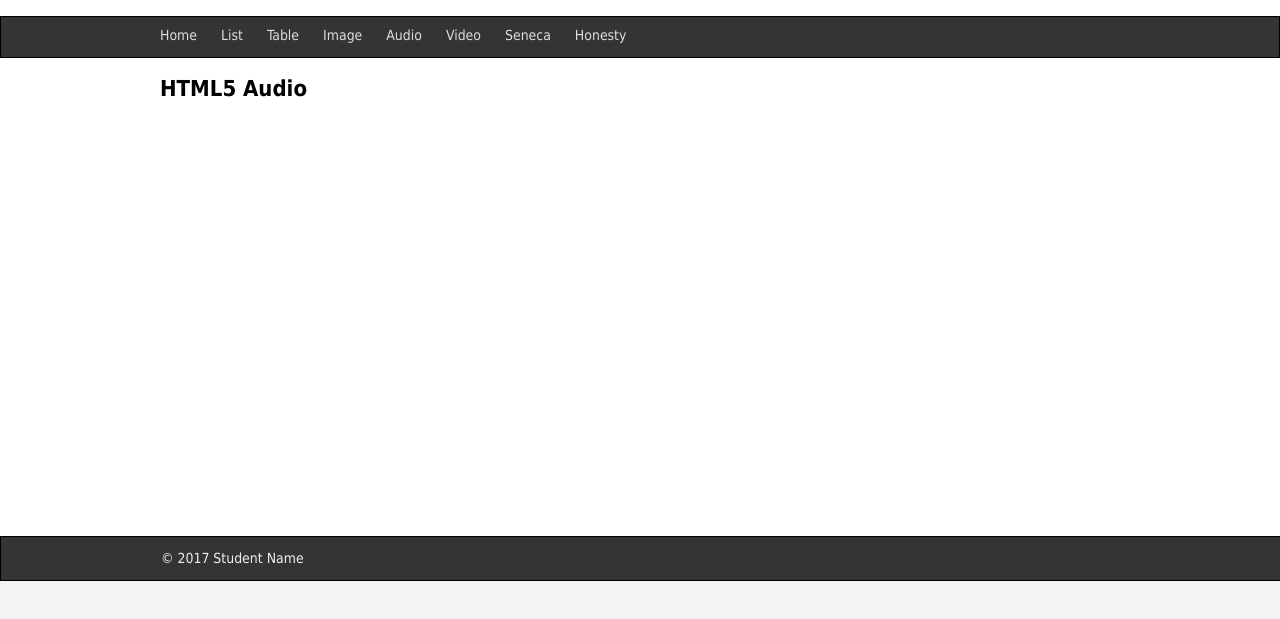
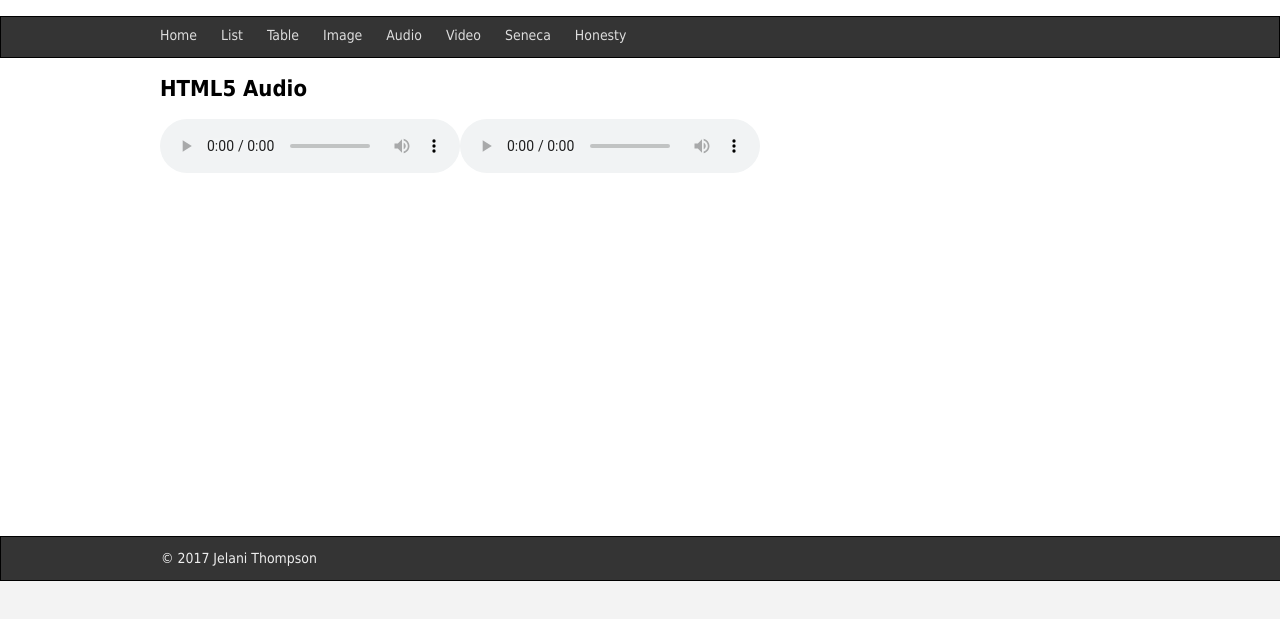
Before and after one commit to JelaniThompson/Web222, a plain HTML site: page assignment3/audio.html in a window 1280 px wide. Shown: the part 47-666 px from the top of the page. Drawn offline with Linux system fonts and the light colour scheme.

Commit message:
Finished audio

```diff
--- a/assignment3/audio.html
+++ b/assignment3/audio.html
@@ -35,14 +35,13 @@
 
 	<!-- Start your code here -->
 		<h2>HTML5 Audio</h2>
-
-
+		<div id="MAEK-NOISE"></div>
 	<!-- End your code here  -->
 
 	</section>
 	<footer>
 	  <div class="center">
-		  &copy; 2017 Student Name
+		  &copy; 2017 Jelani Thompson
 	  </div>
 	</footer>
 </body>
--- a/assignment3/js/audio.js
+++ b/assignment3/js/audio.js
@@ -1,4 +1,14 @@
 // Data for the "HTML Audio" Page
+window.onload = function() {
+    let audioSection = document.querySelector('#MAEK-NOISE');
+    let string = "";
+
+    for (var i = 0; i < audio.source.length; i++) {
+        string += "<audio controls><source src='" + audio.source[i].src + "' type='" + audio.source[i].type + "'></audio>";
+    }
+
+    audioSection.innerHTML += string;
+}
 
 var audio = {
     controls: true,
```
